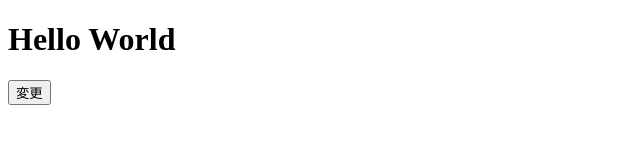
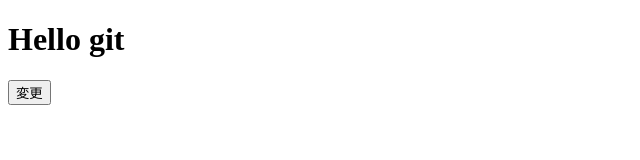
Before and after one commit to satoshik221-sketch/my-first-app, a plain HTML site: page index.html in a window 1280 px wide. Shown: the whole page, without its empty margins (0-640 px from the left). Drawn offline with Linux system fonts and the light colour scheme.

Commit message:
文字をHello Gitに変更

```diff
--- a/index.html
+++ b/index.html
@@ -6,7 +6,7 @@
   <title>Hello World</title>
 </head>
 <body>
-  <h1 id="message">Hello World</h1>
+  <h1 id="message">Hello git</h1>
   <button type="button" id="change-message">変更</button>
 
   <script>
```
